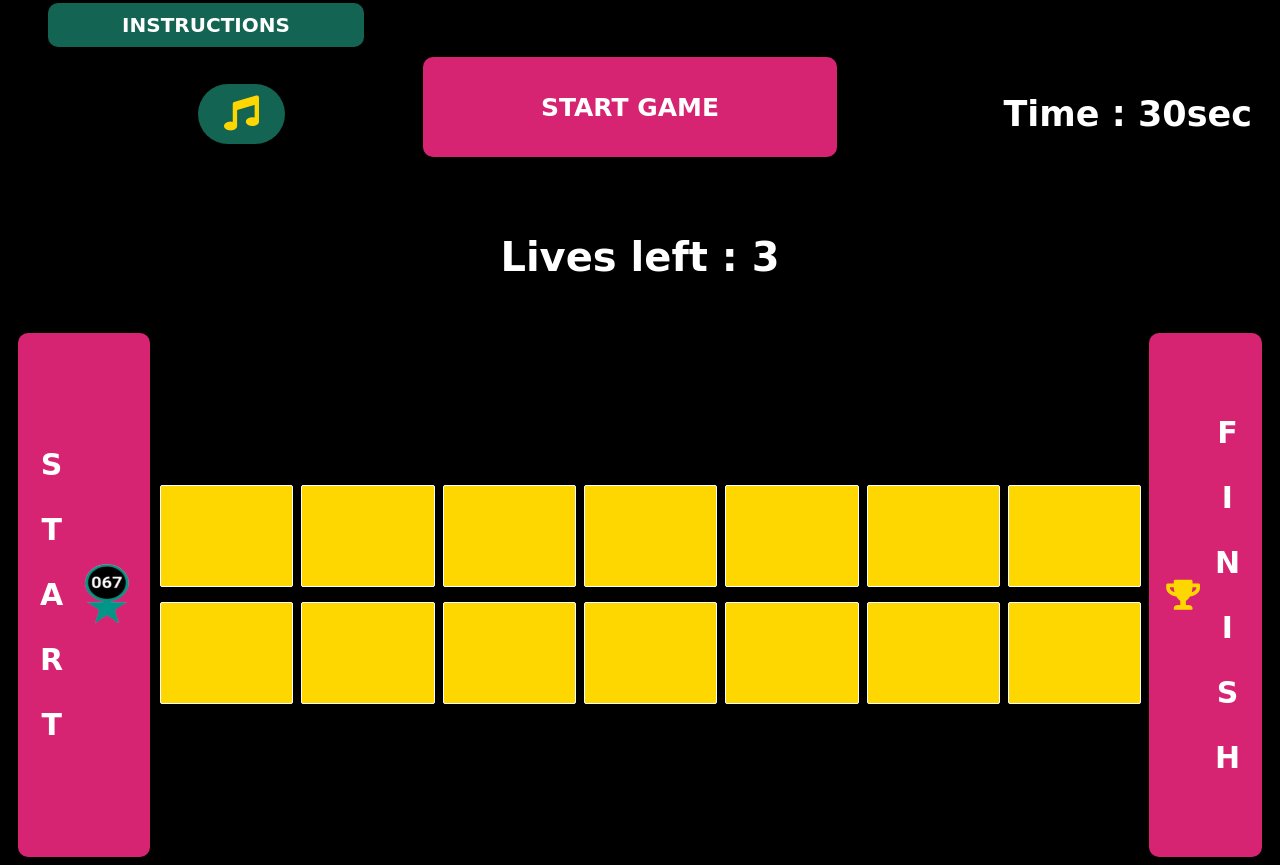
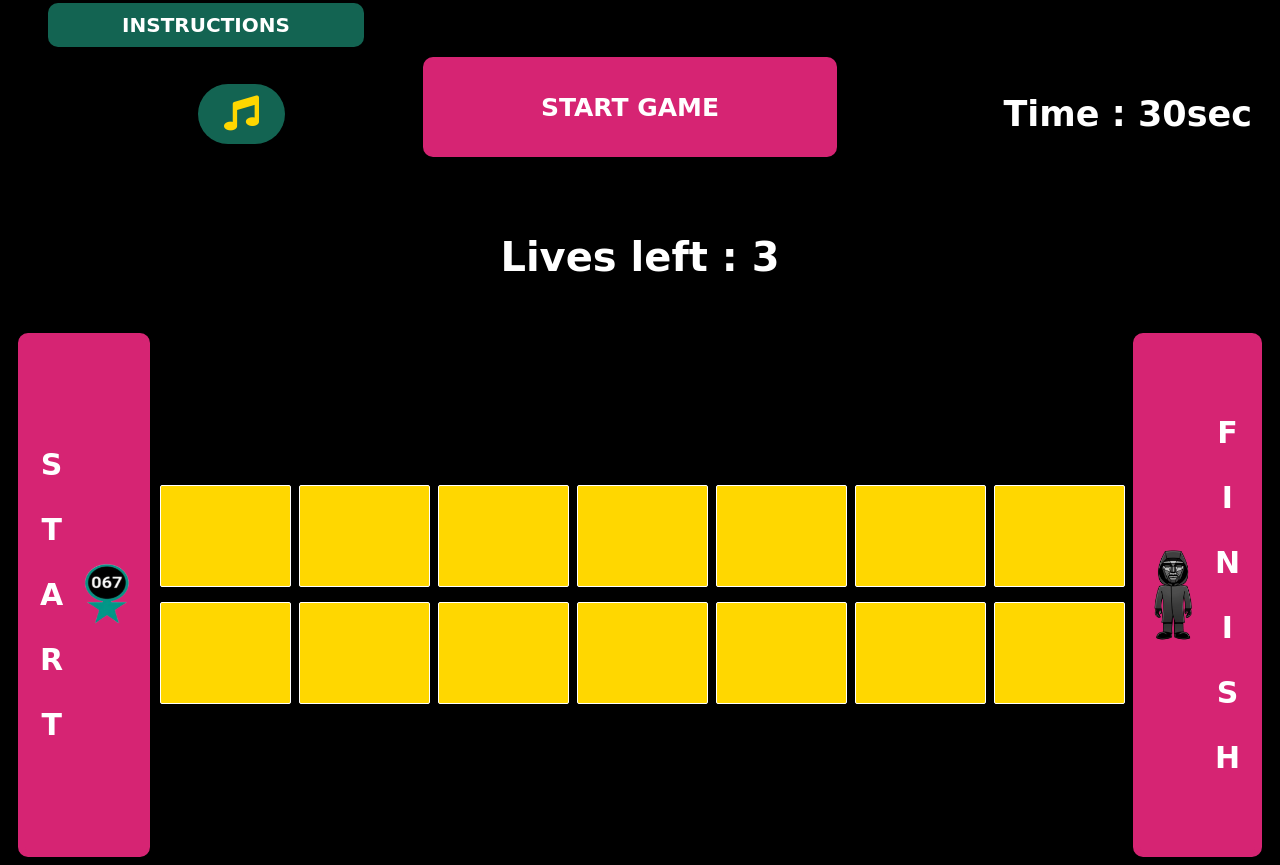
Before and after one commit to skhin/GBridge, a plain HTML site: page index.html in a window 1280 px wide. Shown: the part 934-1799 px from the top of the page. Drawn offline with Linux system fonts and the light colour scheme; a web font is replaced by a local one.

Commit message:
Added headman and toggle audio function

```diff
--- a/app.js
+++ b/app.js
@@ -19,6 +19,7 @@ const restartBtn = document.getElementById("restart-btn");
 const myAudio = document.getElementById("myAudio");
 
 function togglePlay() {
+  myAudio.volume = 0.1;
   return myAudio.paused ? myAudio.play() : myAudio.pause();
 }
 
--- a/index.html
+++ b/index.html
@@ -118,7 +118,11 @@
 
           <div class="finish">
             <span class="player-end-position">
-              <span class="end-position"><i class="fas fa-trophy"></i></span>
+              <span class="end-position"><img
+                src="./media/headman.png"
+                alt="headmanicon"
+                class="headman-icon"
+              /></i></span>
             </span>
             <h3 class="finish-text">
               <p>F</p>
--- a/style.css
+++ b/style.css
@@ -199,6 +199,12 @@ img {
   border-radius: 50%;
 }
 
+.headman-icon {
+  width: 50px;
+  height: 95px;
+  background-color: transparent;
+}
+
 .fa-trophy {
   font-size: 30px;
   color: gold;
```
Also changed, not shown: media/headman.png (added).
